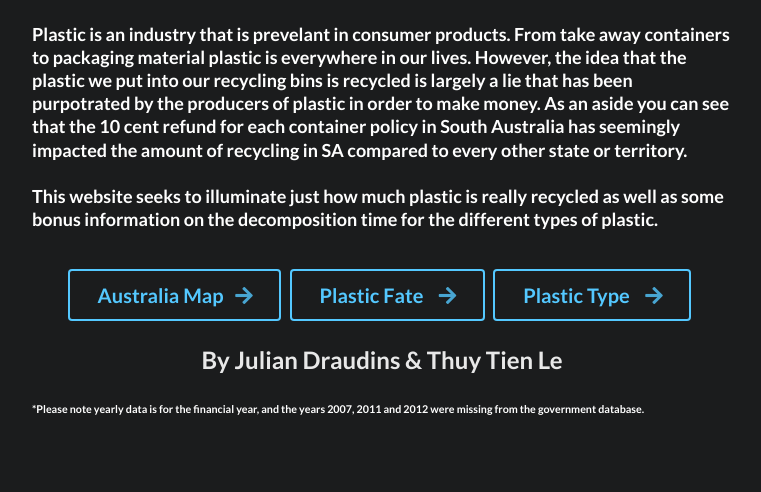
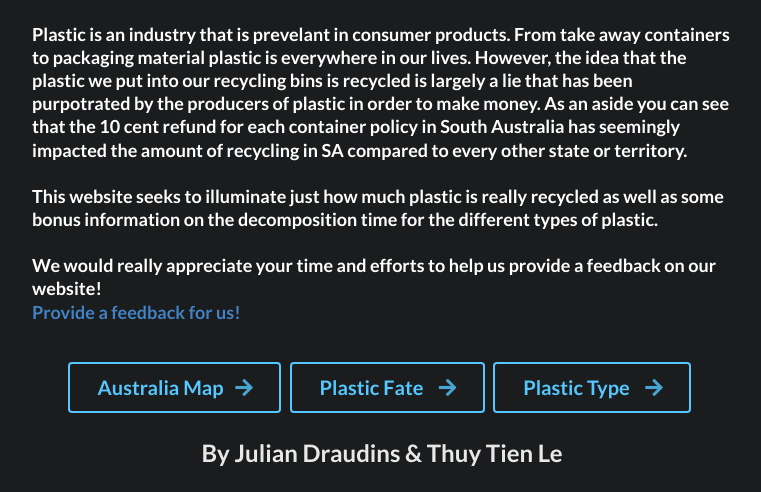
Before and after one commit to uu3it/DataVisProject, a plain HTML site: page index.html in a window 1280 px wide. Shown: the part 296-788 px from the top of the page, without its empty margins (258-1019 px from the left). Drawn offline with nearby package versions, Linux system fonts and the light colour scheme.

Commit message:
Add feedback link

```diff
--- a/index.html
+++ b/index.html
@@ -46,7 +46,12 @@
 					in order to make money. As an aside you can see that the 10 cent refund for each container policy in South Australia has seemingly impacted the amount of recycling in SA compared to every
 					other state or territory.
 					<br><br>
-					This website seeks to illuminate just how much plastic is really recycled as well as some bonus information on the decomposition time for the different types of plastic.</h3>
+					This website seeks to illuminate just how much plastic is really recycled as well as some bonus information on the decomposition time for the different types of plastic.
+					<br><br>
+					We would really appreciate your time and efforts to help us provide a feedback on our website!
+					<br>
+					<a href="https://forms.gle/sXVMSr5tk4PiiBeQ6">Provide a feedback for us!</a>
+				</h3>
 
 				<br>
 				<a href="#graph1" id='button_graph1' class="fluid item ">
```
